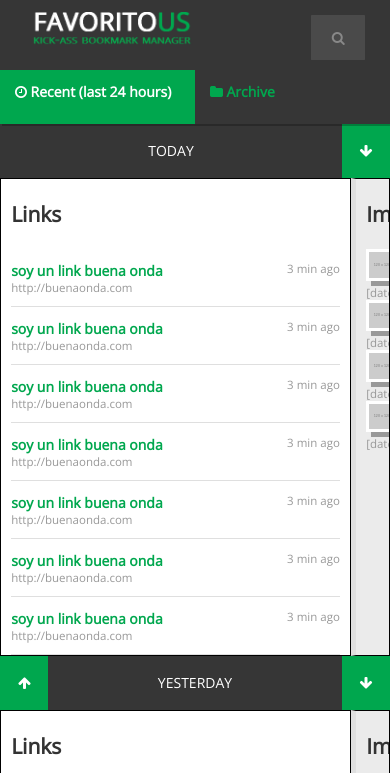
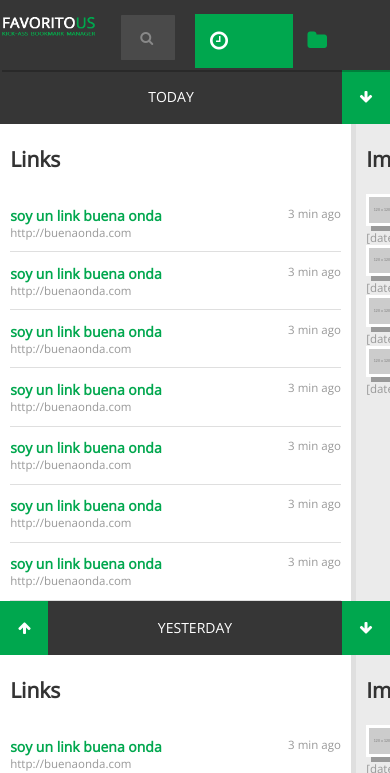
Before and after one commit to whitethief/favoritous, a website: page static/bookmarking.html in a window 390 px wide. Shown: the top 773 px of the page. Drawn offline with nearby package versions, Linux system fonts and the light colour scheme; placeholder pictures from the web are drawn by us.

Commit message:
cambio de barra en tamaños más chicos
la barra de menu en tamaños de pantalla chicos ahora tiene todo en una
barra y no en dos, y el texto de los tabs cambia

```diff
--- a/scripts/sameHeight.js
+++ b/scripts/sameHeight.js
@@ -1,29 +1,35 @@
 
 (function($){
-    var divday = $('div.day'),
-        setup = null;
+    function setup(){
+        var windowWidth = $(window).width();
+        $('.day').each(function(){
+            var $this = $(this),
+                columns = $('.column', $this),
+                linksHeight = null,
+                imagesHeight = null;
 
-    setup = function setup(){
-        divday.each(columnSize);
+            columns.css('height', 'auto');
+            linksHeight = $('.links', $this).height();
+            imagesHeight = $('.images', $this).height();
 
-    }
+            columns.height(Math.max(linksHeight,imagesHeight));
+        });
 
-    $(window).load(setup);
-    $(window).resize(columnSize);
+        if (windowWidth < 850 && windowWidth > 450) {
+            $("li#recent").html('<i class="icon-time"> </i> Recent');
 
-        function columnSize(){
-            var divlinks = $(this).find('div.links'),
-                divimages = $(this).find('div.images'),
-                linksHeight = divlinks.height(),
-                imagesHeight = divimages.height();
+        }
+        else if (windowWidth <= 450){
+            $("li#recent").html('<i class="icon-time"> </i>');
+            $("li#archive").html('<i class="icon-folder-close"> </i>');
+        }  else {
 
-            if(imagesHeight >= linksHeight){
-             divlinks.height(imagesHeight);
-            } else {
-              divimages.height(linksHeight);
-            }
-        }
+            $("li#recent").html('<i class="icon-time"> </i> Recent (last 24 hours)');
+            $("li#archive").html('<i class="icon-folder-close"> </i> Archive');
 
 
-
-}(jQuery))
+        }
+    }
+    $(window).load(setup);
+    $(window).resize(setup);
+}(jQuery));
--- a/static/styles/bmStyles.css
+++ b/static/styles/bmStyles.css
@@ -1,4 +1,5 @@
 * {
+  -moz-box-sizing: border-box;
   box-sizing: border-box;
 }
 body {
@@ -49,12 +50,12 @@ input{
 }
 .logo {
   /*width: 100%;*/
-  padding-top: 4.5%;
-  padding-left: 12%;
-  padding-right: 12%;
-  padding-bottom: 3.5%;
-  margin-top: 3.5%;
-  margin-bottom: 3.5%;
+  padding-top: 12px;
+  padding-left: 34px;
+  padding-right: 34px;
+  padding-bottom: 10px;
+  margin-top: 10px;
+  margin-bottom: 10px;
 }
 .title{
   color: #fff;
@@ -146,7 +147,7 @@ input{
 .column {
   width: 50%;
   float: left;
-  border: 1px solid black;
+  /*border: 1px solid black;*/
 }
 .links {
   padding-right: 2.6%;
@@ -207,8 +208,9 @@ input{
   /*todo entra en accion cuando es menor a 850*/
   body{
     padding-left: 0;
-    padding-top: 124px;
+    padding-top: 70px;
   }
+
 
   .menu{
     position: absolute;
@@ -218,26 +220,28 @@ input{
   }
   .logo{
     height: 70px;
-    width: 30%;
+    width: 22%;
     float: left;
     margin: 0;
-    padding: 10px 0 0 30px;
+    padding: 16px 0 0 0;
   }
   .search{
     height: 70px;
-    width: 50%;
+    width: 25%;
     margin: 0;
-    padding: 15px 0 0 30px;
-    float: right;
+    padding: 15px 0 0 15px;
+    margin: 0 5px 0 0;
+    float: left;
   }
   .searchBar {
     height: 45px;
-    width: 70%;
+    /*width: 70%;*/
  }
 
  .searchButton {
   width: 45px;
   height: 45px;
+  padding-right: 5px;
 }
 
 .dayHeader {
@@ -249,7 +253,7 @@ input{
 }
   .tab{
     float:left;
-    width: 50%;
+    width: 25%;
     height: 54px;
     padding: 15px 0 0 30px;
   }
@@ -261,24 +265,32 @@ input{
   }
 
 }
-
+@media screen and (max-width: 660px){
+  .searchBar {
+    width: 40%;
+ }
+}
 @media screen and (max-width: 450px){
   body{
     font-size: 14px;
   }
   .tab{
-    overflow: hidden;
+    float: left;
     padding-top: 12px;
     padding-left: 15px;
     padding-right: 5px;
+    overflow: hidden;
+    font-size: 1.5em;
   }
 
   .logo{
-    width: 50%;
+    width: 25%;
   }
 
   .search{
-    width: 50%;
+    width: 25%;
+    float: left;
+    margin: 0;
   }
 
   .searchBar{
```
